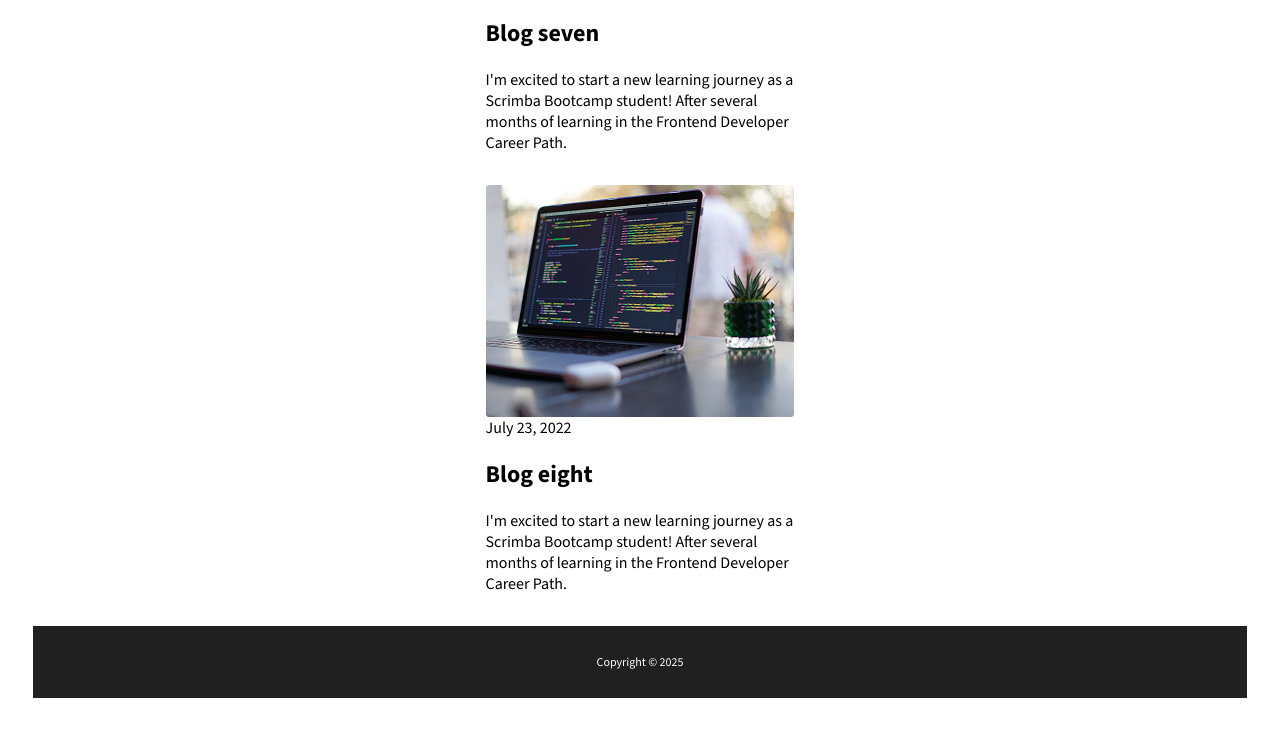
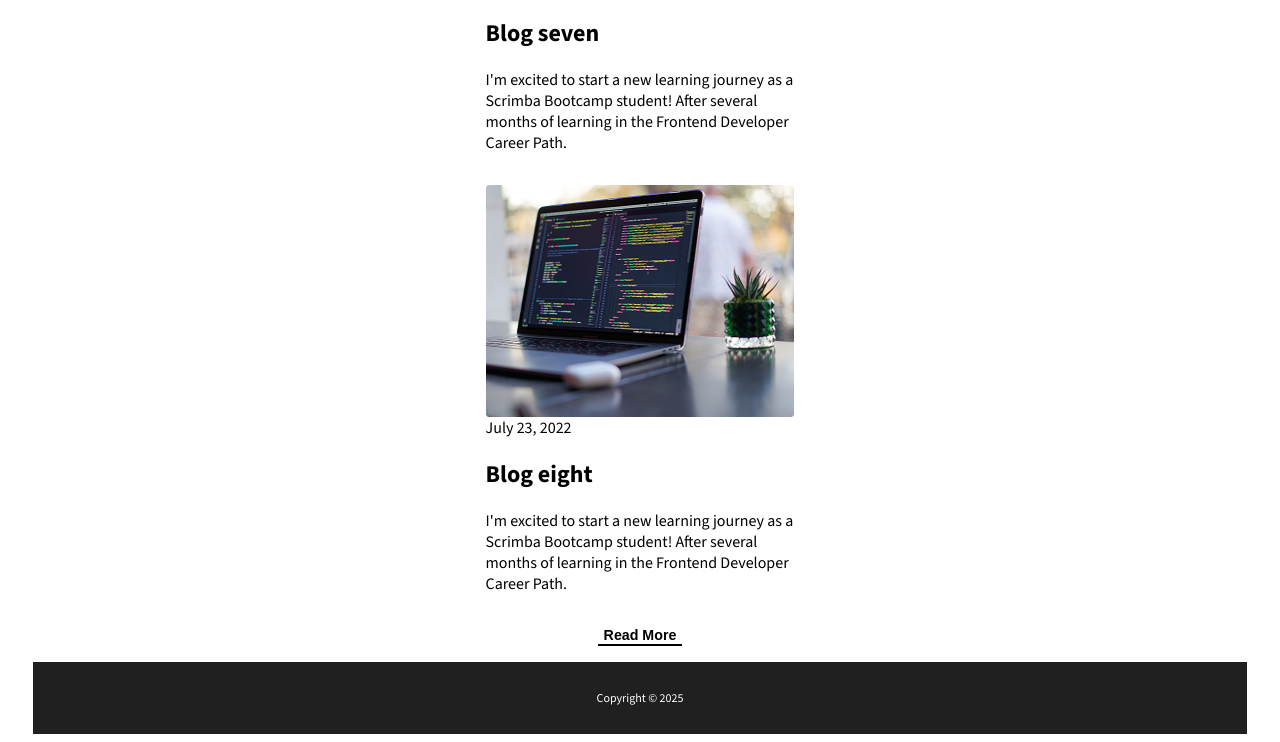
Before and after one commit to anneln/portfolioJournal, a plain HTML site: page index.html in a window 1280 px wide. Shown: the part 3554-4296 px from the top of the page. Before the commit the page ends 4260 px from the top, so only its background shows below. Drawn offline with nearby package versions, Linux system fonts and the light colour scheme.

Commit message:
add btn read more
add btn read more in html

```diff
--- a/css/style.css
+++ b/css/style.css
@@ -82,7 +82,7 @@ h1 {
   height: 14.5rem;
 }
 
-.btn a {
+.btn {
   display: block;
   margin: 1rem auto;
   cursor: pointer;
@@ -90,8 +90,11 @@ h1 {
   text-align: center;
   font-size: 0.89rem;
   font-weight: 700;
-  text-decoration-line: underline;
-  text-decoration-style: solid;
+  border-top: none;
+  border-left: none;
+  border-right: none;
+  border-bottom: 2px solid #000;
+  background-color: #fff;
 }
 
 .grid-container-after {
--- a/index.html
+++ b/index.html
@@ -51,7 +51,10 @@
               <!--list of realisations-->
             </section>
           </div>
-          <!--put grid here with view more button-->
+          <div>
+            <button class="btn btn-more">Read More</button>
+            <!--put grid here with view more button-->
+          </div>
         </div>
       </main>
       <footer>
--- a/index.js
+++ b/index.js
@@ -19,7 +19,8 @@ function displayArticles() {
                   ${article.description}
                 </p>
               </div>
-            </article>`;
+            </article>
+            `;
     })
     .join(" ");
 }
```
